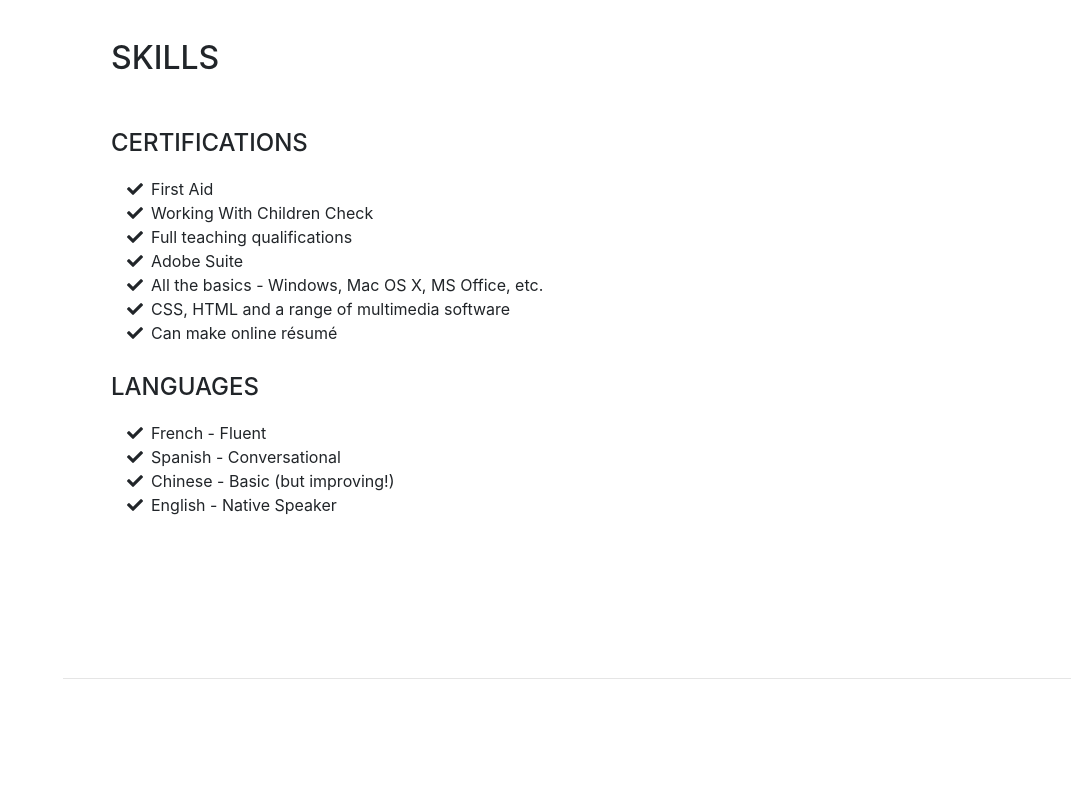
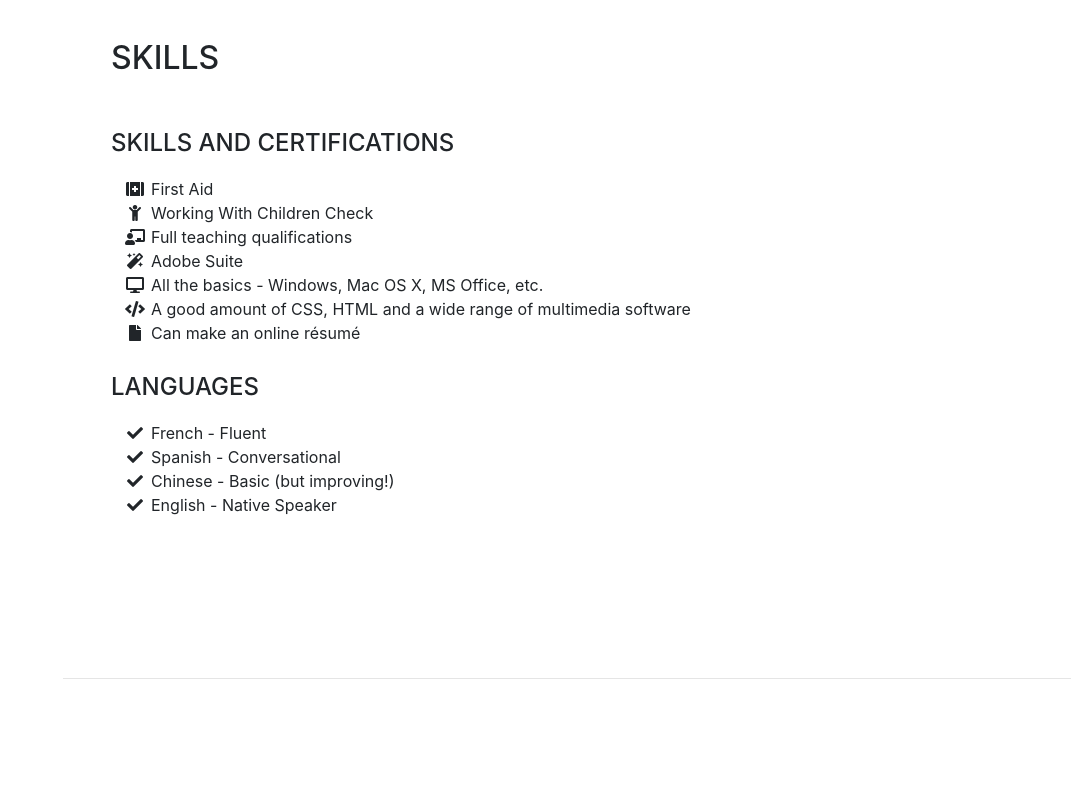
Before and after one commit to andrew-pizza/andrew-pizza.github.io, a website with bundled scripts: page index.html in a window 1280 px wide. Shown: the part 2900-3700 px from the top of the page, without its empty margins (209-1280 px from the left). Built offline with nearby package versions, Linux system fonts and the light colour scheme; a web font is replaced by a local one.

Commit message:
Icons-added

```diff
--- a/index.html
+++ b/index.html
@@ -177,29 +177,29 @@
           <h2 class="mb-5">Skills</h2>
 
 
-          <div class="subheading mb-3">Certifications</div>
+          <div class="subheading mb-3">Skills and Certifications</div>
           <ul class="fa-ul mb-0">
             <li>
-              <i class="fa-li fa fa-check"></i>
+              <i class="fa-li fa fa-first-aid"></i>
               First Aid</li>
             <li>
-              <i class="fa-li fa fa-check"></i>
+              <i class="fa-li fa fa-child"></i>
               Working With Children Check</li>
             <li>
-              <i class="fa-li fa fa-check"></i>
+              <i class="fa-li fa fa-chalkboard-teacher"></i>
               Full teaching qualifications</li>
             <li>
-             <i class="fa-li fa fa-check"></i>
+             <i class="fa-li fa fa-magic"></i>
               Adobe Suite</li>
             <li>
-             <i class="fa-li fa fa-check"></i>
+             <i class="fa-li fa fa-desktop"></i>
               All the basics - Windows, Mac OS X, MS Office, etc.</li>
             <li>
-            <i class="fa-li fa fa-check"></i>
-              CSS, HTML and a range of multimedia software</li>
+            <i class="fa-li fa fa-code"></i>
+              A good amount of CSS, HTML and a wide range of multimedia software</li>
             <li>
-              <i class="fa-li fa fa-check"></i>
-              Can make online résumé</li>
+              <i class="fa-li fa fa-file"></i>
+              Can make an online résumé</li>
           </ul>
             <br>
             <div class="subheading mb-3">Languages</div>
@@ -228,6 +228,7 @@
           <p>When I'm out of the office or classroom, I love to bake sourdough bread. I also do my best to spend as much time around dogs as possible, however dog ownership isn't currently on the cards. For a few years I've been an avid jogger, but also love to cycle now and then. If I'm not pedaling a pushbike, I'm zooming around town on my motorbike (responsibly and safely of course). </p>
           <p class="mb-0">When I'm otherwise indoors, I'm an aspiring amateur chef, and I spend a large amount of my free time reading in either English, French or Spanish. My favourite genre is Science Fiction, but cheesy self-help books are a guilty pleasure, or anything about language. </p>
         <p class="mb-0">Some things I've been reading recently:</p>
+            <ul class="fa-ul mb-0">
             <br>
             <li>
               <i class="fa-li fa fa-book"></i>
```
